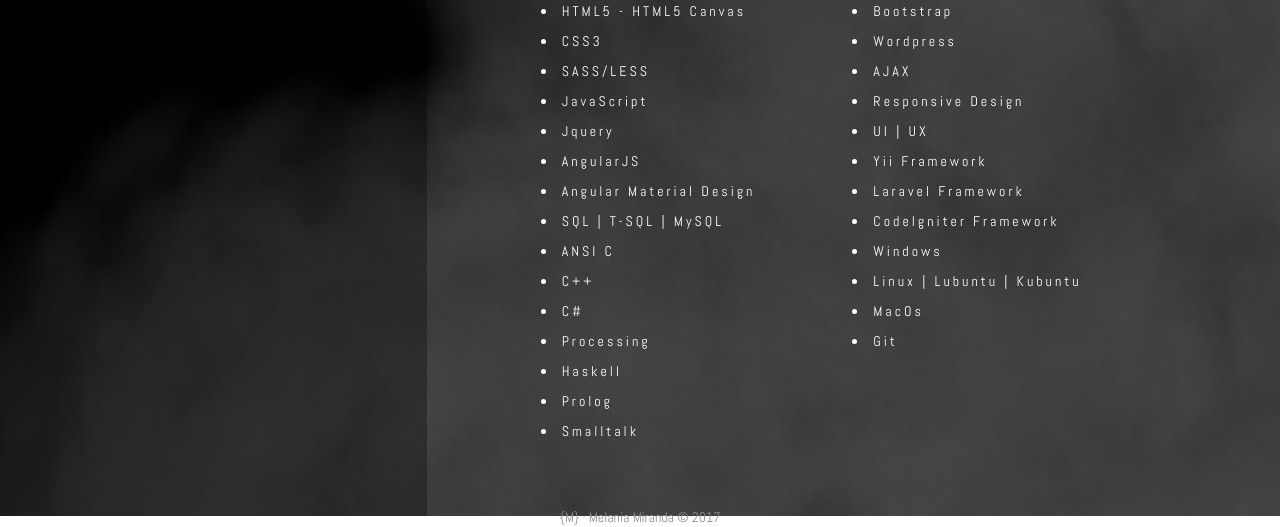
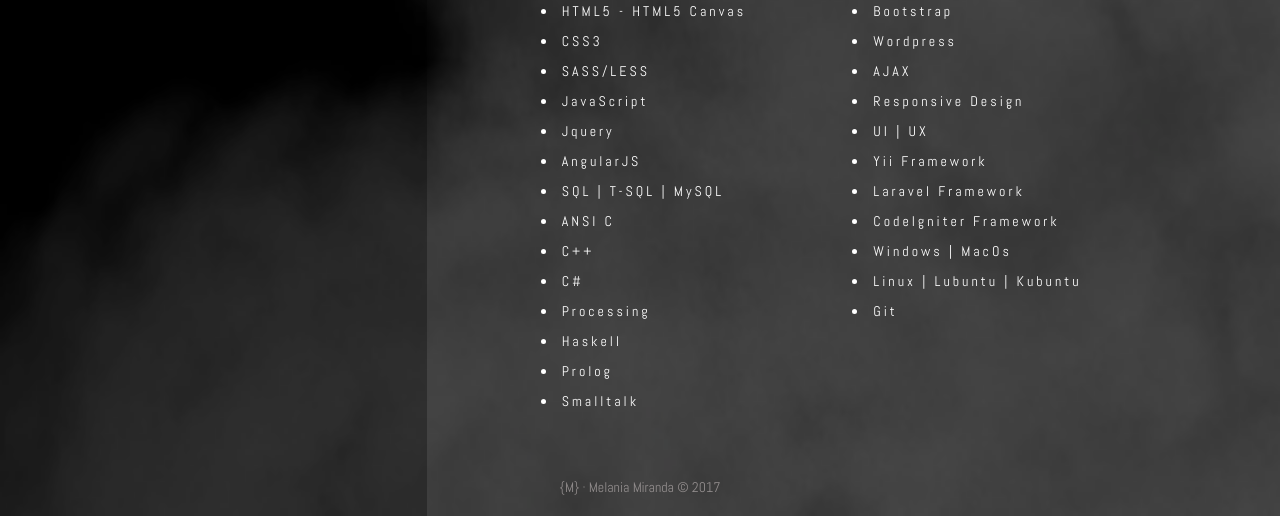
Before and after one commit to MelMiranda/MelMiranda.github.io, a plain HTML site: page index.html in a window 1280 px wide. Shown: the part 284-811 px from the top of the page. Drawn offline with Linux system fonts and the light colour scheme; files that its build step writes are made by us from their sources.

Commit message:
Update index.html

```diff
--- a/index.html
+++ b/index.html
@@ -136,7 +136,7 @@
         <li>JavaScript</li>
         <li>Jquery</li>
         <li>AngularJS</li>
-        <li>Angular Material Design</li>
+       <!-- <li>Angular Material Design</li> -->
         <li>SQL | T-SQL | MySQL</li>
         <li>ANSI C</li>
         <li>C++</li>
@@ -161,9 +161,9 @@
         <li>Yii Framework</li>
         <li>Laravel Framework</li>
         <li>CodeIgniter Framework</li>
-        <li>Windows</li>
+        <li>Windows | MacOs</li>
         <li>Linux | Lubuntu | Kubuntu</li>
-        <li>MacOs</li>
+         <!--<li>MacOs</li> -->
         <li>Git</li>
 
     </ul>
@@ -177,7 +177,7 @@
           <li>Illustrator</li>
           <li>Photoshop</li>
           <li>Dreamweaver</li>
-          <li>Picassa</li>
+          <!--<li>Picassa</li>-->
 
       </ul>
 </div>
```
